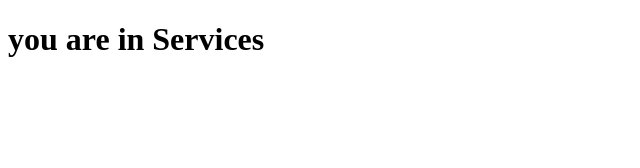
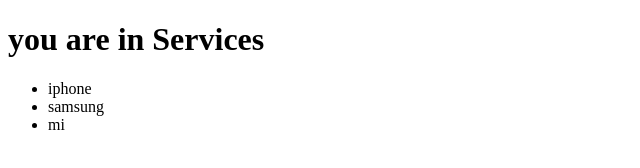
Before and after one commit to Upanshu31/new, a plain HTML site: page services.html in a window 1280 px wide. Shown: the whole page, without its empty margins (0-640 px from the left). Drawn offline with Linux system fonts and the light colour scheme.

Commit message:
commited

```diff
--- a/services.html
+++ b/services.html
@@ -5,5 +5,10 @@
 </head>
 <body>
 <h1>you are in Services</h1>
+<ul>
+<li>iphone</li>
+<li>samsung</li>
+<li>mi</li>
+</ul>
 </body>
 </html>
```
